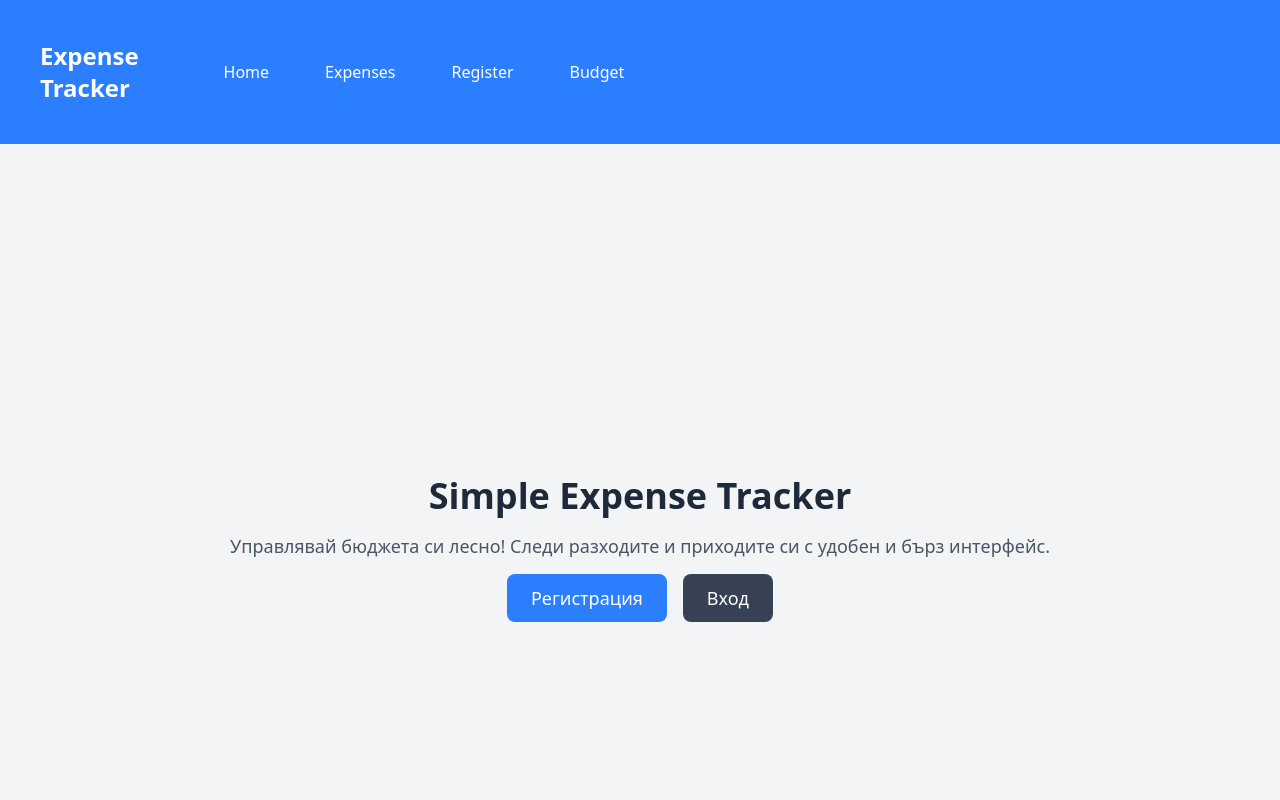
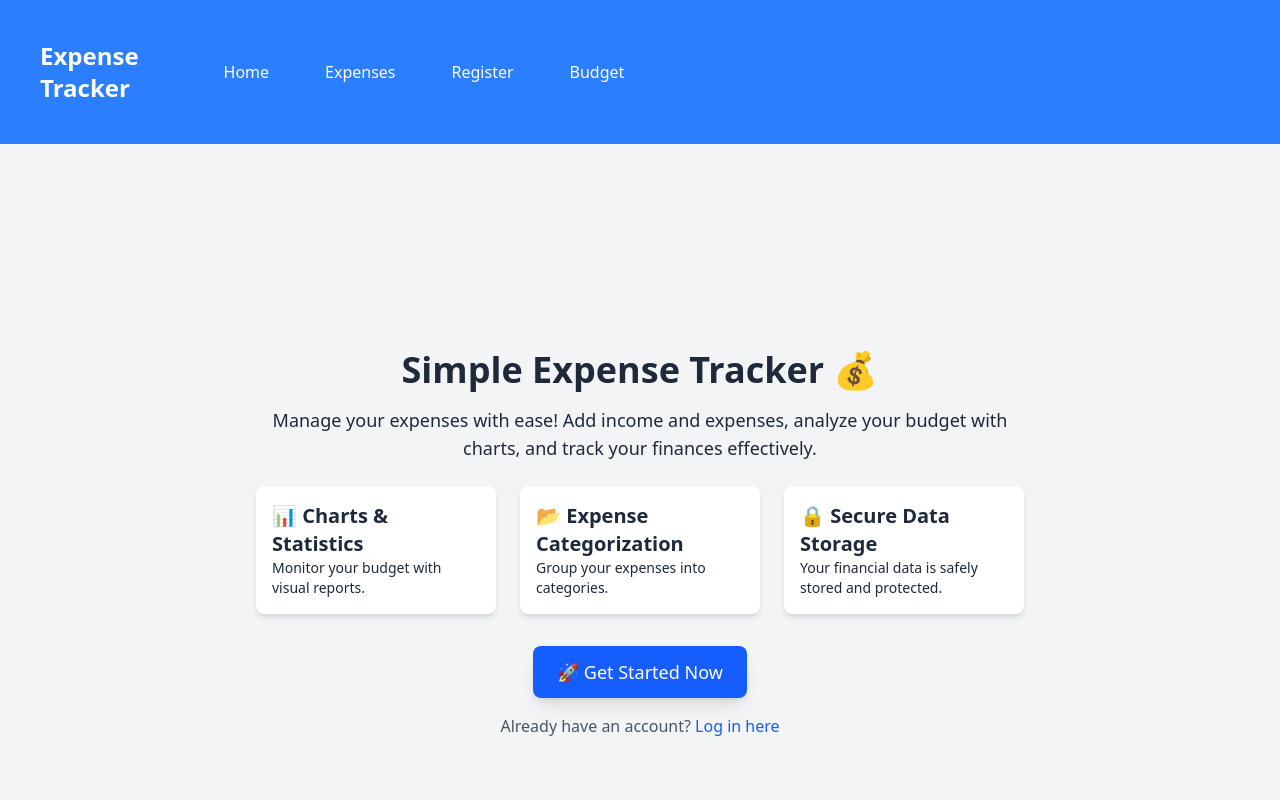
Before and after one commit to stefanRachev/tracker-client, a React (Vite) app: page / in a window 1280 px wide. Shown: the top 800 px of the page. Built offline with nearby package versions, Linux system fonts and the light colour scheme.

Commit message:
Refactor code for better readability

```diff
--- a/src/pages/LandingPage.jsx
+++ b/src/pages/LandingPage.jsx
@@ -1,22 +1,51 @@
-import { Link } from "react-router-dom";
+import { useNavigate } from "react-router-dom";
 
-function LandingPage() {
+export default function LandingPage() {
+  const navigate = useNavigate();
+
   return (
-    <div className="min-h-screen flex flex-col items-center justify-center bg-gray-100">
-      <h1 className="text-4xl font-bold text-gray-800 mb-4">Simple Expense Tracker</h1>
-      <p className="text-lg text-gray-600 mb-6">
-        Управлявай бюджета си лесно! Следи разходите и приходите си с удобен и бърз интерфейс.
-      </p>
-      <div className="space-x-4">
-        <Link to="/register" className="bg-blue-500 text-white px-6 py-3 rounded-lg text-lg hover:bg-blue-600">
-          Регистрация
-        </Link>
-        <Link to="/login" className="bg-gray-700 text-white px-6 py-3 rounded-lg text-lg hover:bg-gray-800">
-          Вход
-        </Link>
+    <div className="min-h-screen flex flex-col items-center justify-center bg-gray-100 text-gray-800 p-6">
+      <div className="text-center max-w-3xl">
+        <h1 className="text-4xl font-bold mb-4">Simple Expense Tracker 💰</h1>
+        <p className="text-lg mb-6">
+          Manage your expenses with ease! Add income and expenses, analyze your
+          budget with charts, and track your finances effectively.
+        </p>
+
+        <div className="grid md:grid-cols-3 gap-6 text-left mb-8">
+          <div className="p-4 bg-white rounded-lg shadow-md">
+            <h3 className="text-xl font-semibold">📊 Charts & Statistics</h3>
+            <p className="text-sm">Monitor your budget with visual reports.</p>
+          </div>
+          <div className="p-4 bg-white rounded-lg shadow-md">
+            <h3 className="text-xl font-semibold">📂 Expense Categorization</h3>
+            <p className="text-sm">Group your expenses into categories.</p>
+          </div>
+          <div className="p-4 bg-white rounded-lg shadow-md">
+            <h3 className="text-xl font-semibold">🔒 Secure Data Storage </h3>
+            <p className="text-sm">
+              Your financial data is safely stored and protected.
+            </p>
+          </div>
+        </div>
+
+        <button
+          onClick={() => navigate("/register")}
+          className="bg-blue-600 text-white px-6 py-3 rounded-lg text-lg shadow-lg hover:bg-blue-700 transition"
+        >
+          🚀 Get Started Now
+        </button>
+
+        <p className="mt-4 text-gray-600">
+          Already have an account?{" "}
+          <span
+            className="text-blue-600 cursor-pointer"
+            onClick={() => navigate("/login")}
+          >
+            Log in here
+          </span>
+        </p>
       </div>
     </div>
   );
 }
-
-export default LandingPage;
```
